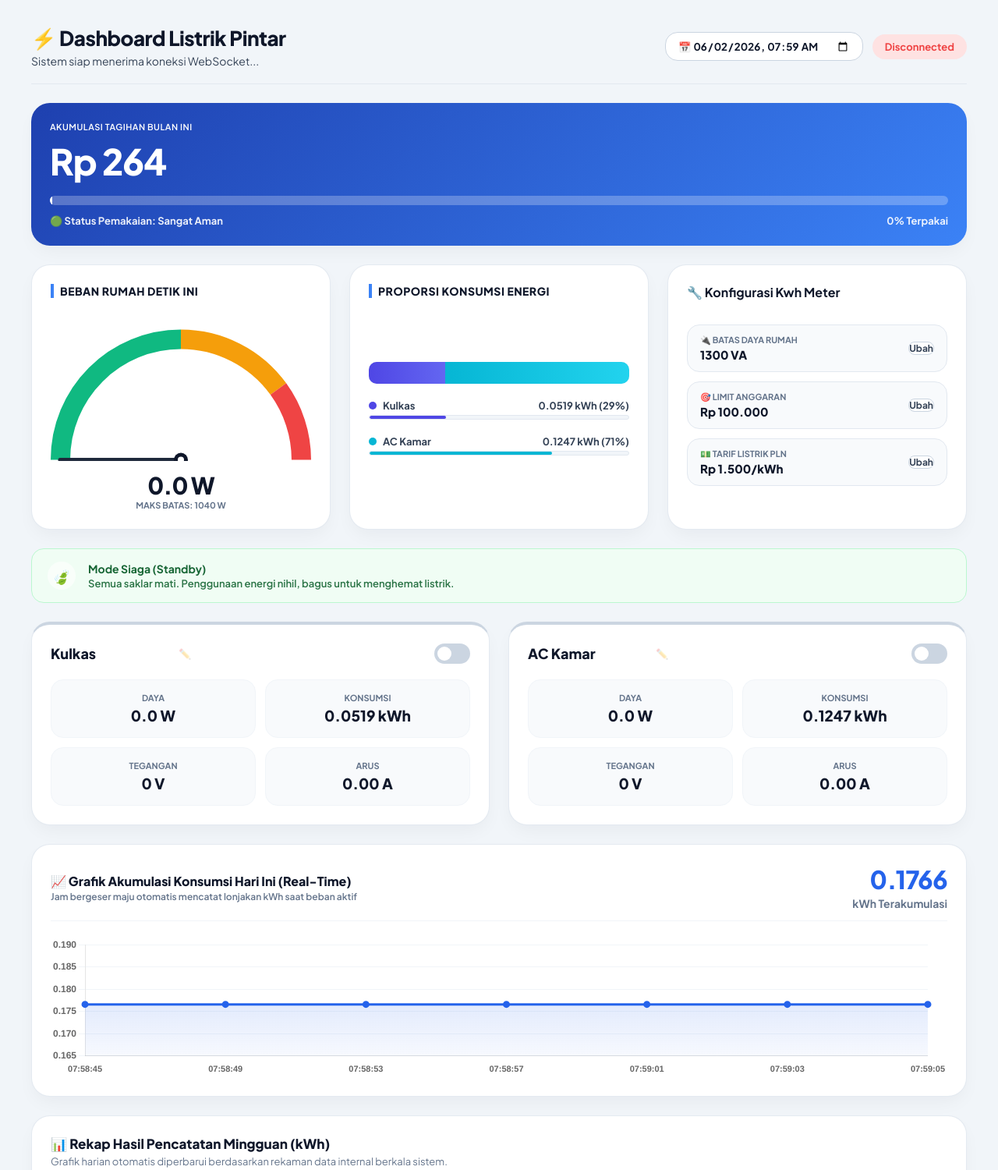
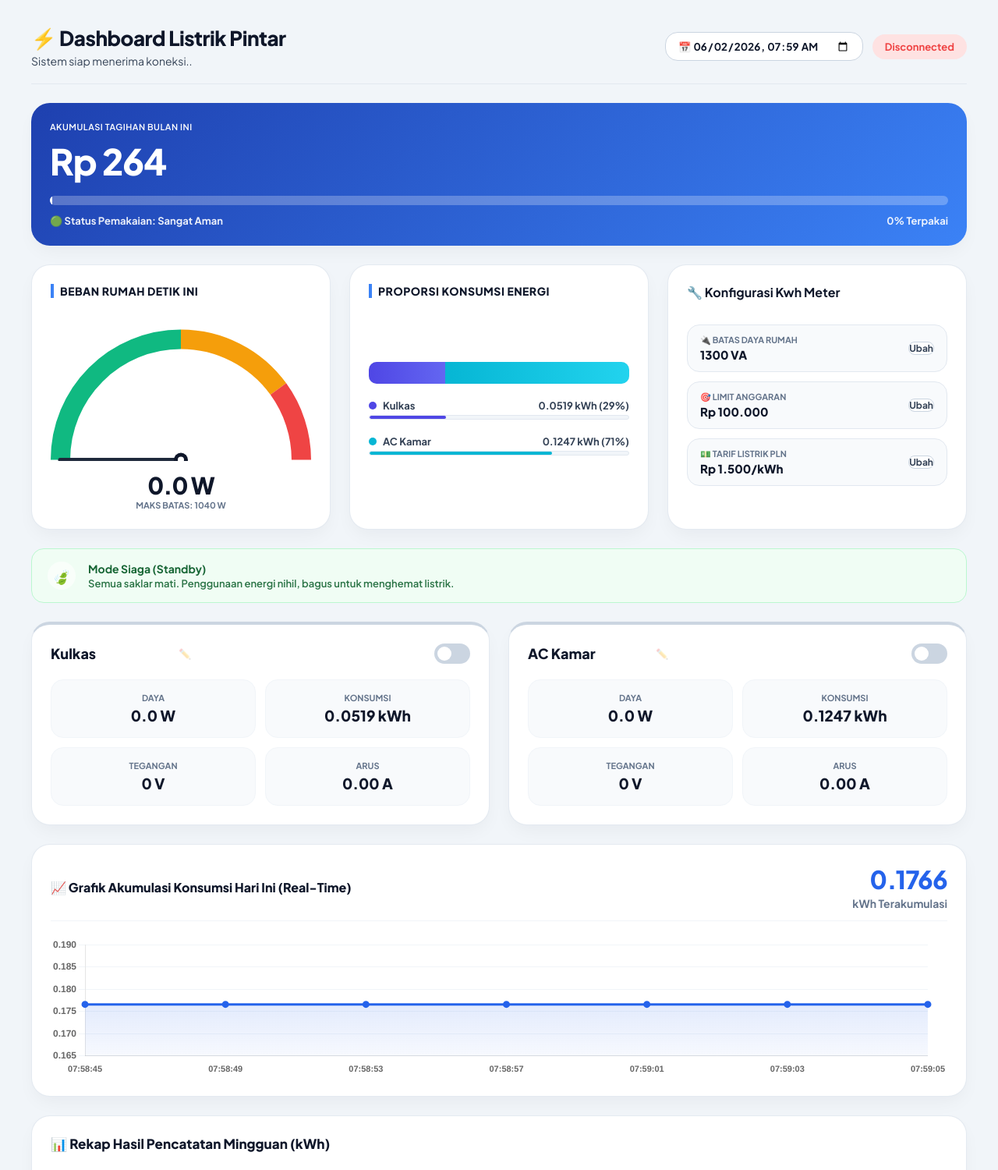
Before and after one commit to zakyfauzzansubagyo/zakyfauzzansubagyo.github.io, a plain HTML site: page index.html in a window 1280 px wide. Shown: the top 1500 px of the page at 78% size. Drawn offline with nearby package versions, Linux system fonts and the light colour scheme.

Commit message:
index.html

```diff
--- a/index.html
+++ b/index.html
@@ -3,7 +3,7 @@
 <head>
     <meta charset="UTF-8">
     <meta name="viewport" content="width=device-width, initial-scale=1.0">
-    <title>Premium Real-Time Smart Power Dashboard</title>
+    <title>Smart Plug Dashboard</title>
     <link href="https://fonts.googleapis.com/css2?family=Plus+Jakarta+Sans:wght@400;500;600;700;800&display=swap" rel="stylesheet">
     <script src="https://cdn.jsdelivr.net/npm/chart.js"></script>
     <style>
@@ -156,7 +156,7 @@
     <header class="app-header">
         <div class="app-title">
             <h1>⚡ Dashboard Listrik Pintar</h1>
-            <p id="system-status-msg">Sistem siap menerima koneksi WebSocket...</p>
+            <p id="system-status-msg">Sistem siap menerima koneksi..</p>
         </div>
         <div class="meta-controls">
             <div class="datetime-picker-wrapper">
@@ -298,7 +298,6 @@
         <div class="kwh-trend-header">
             <div>
                 <h3>📈 Grafik Akumulasi Konsumsi Hari Ini (Real-Time)</h3>
-                <p>Jam bergeser maju otomatis mencatat lonjakan kWh saat beban aktif</p>
             </div>
             <div class="kwh-trend-display">
                 <h2 id="ui-standalone-kwh-today">0.1766</h2>
@@ -312,7 +311,6 @@
 
     <div class="card chart-card">
         <h3>📊 Rekap Hasil Pencatatan Mingguan (kWh)</h3>
-        <p>Grafik harian otomatis diperbarui berdasarkan rekaman data internal berkala sistem.</p>
         <div class="chart-frame">
             <div class="chart-lines"><div></div><div></div><div></div><div></div></div>
             <div id="dynamic-chart-injection" style="display: flex; width: 100%; justify-content: space-between; align-items: flex-end; height: 100%;"></div>
```
